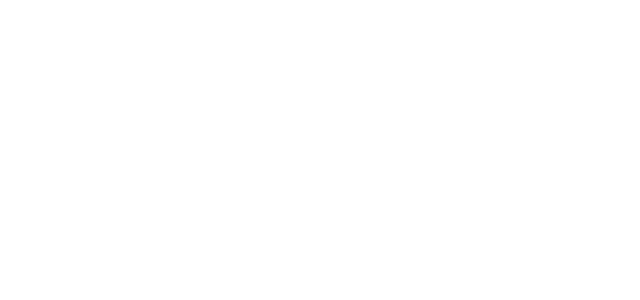
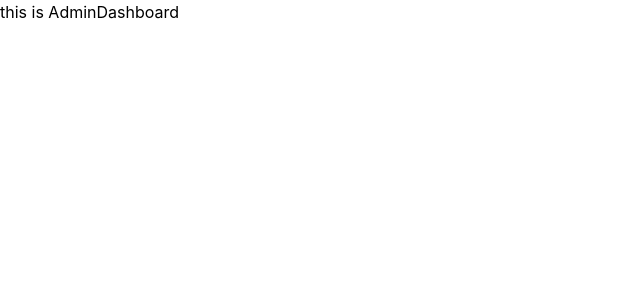
Before and after one commit to Namnika/react-miniLms, a React (Create React App) app: page / in a window 1280 px wide. Before the commit this address had no page. Shown: the top 300 px of the page, without its empty margins (0-640 px from the left). Built offline with nearby package versions, Linux system fonts and the light colour scheme.

Commit message:
add admin dashboard styles

```diff
--- a/src/App.js
+++ b/src/App.js
@@ -1,11 +1,13 @@
 import { BrowserRouter as Router, Routes, Route } from 'react-router-dom';
 import Login from './components/Auth/Login';
+import AdminDashboard from './components/Admin/AdminDashboard';
 import './index.css';
 function App() {
   return (
     <Router>
       <Routes>
         <Route path='/users' element={<Login />}/>
+        <Route path='/' element={<AdminDashboard />} />
       </Routes>
     </Router>
   );
--- a/src/components/Admin/AdminDashboard.js
+++ b/src/components/Admin/AdminDashboard.js
@@ -0,0 +1,11 @@
+import React from 'react'
+
+const AdminDashboard = () => {
+  return (
+    <div>
+      <h2> this is AdminDashboard </h2>
+    </div>
+  )
+}
+
+export default AdminDashboard
```
